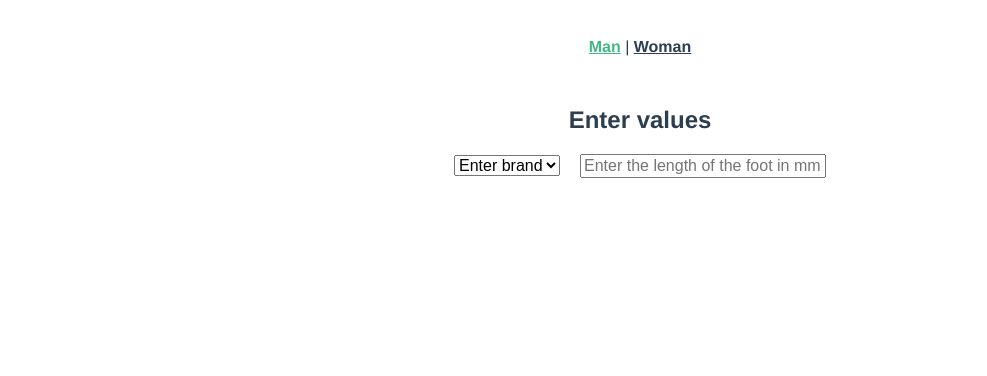
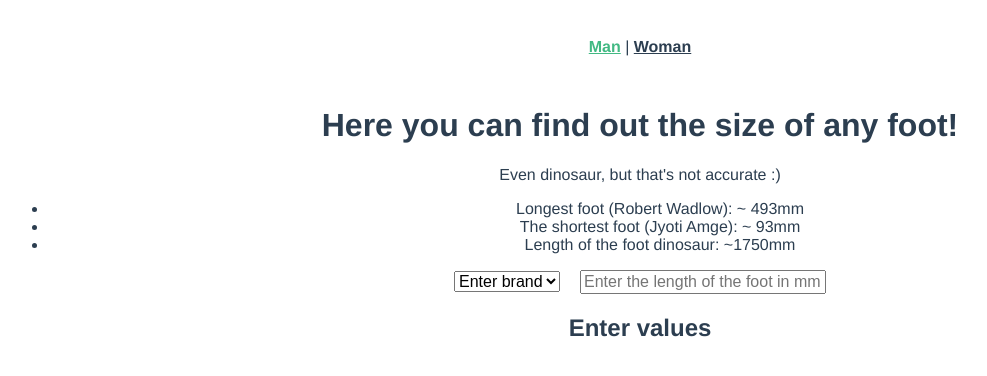
Before and after one commit to stvvvvvv/find-your-size, a Vue app: page /#/ in a window 1280 px wide. Shown: the top 376 px of the page, without its empty margins (0-987 px from the left). Built offline with nearby package versions, Linux system fonts and the light colour scheme.

Commit message:
Foot size - done!

```diff
--- a/src/views/Home.vue
+++ b/src/views/Home.vue
@@ -1,10 +1,12 @@
 <template>
   <div class="footwear">
-    <transition name="fade">
-      <h2>
-        {{ messageNew () }}
-      </h2>
-    </transition>
+    <h1>Here you can find out the size of any foot!</h1>
+    <p>Even dinosaur, but that's not accurate :)</p>
+    <ul>
+      <li>Longest foot (Robert Wadlow): ~ 493mm</li>
+      <li>The shortest foot (Jyoti Amge): ~ 93mm</li>
+      <li>Length of the foot dinosaur: ~1750mm</li>
+    </ul>
     <select class="footwear__select" v-model="selectedValue">
       <option disabled value="">Enter brand</option>
       <option value="1">Adidas</option>
@@ -19,6 +21,9 @@
       v-on:input="inputChange"
       placeholder="Enter the length of the foot in mm"
     />
+    <h2>
+        {{ messageNew () }}
+      </h2>
     <transition name="fade">
       <div
         class="container"
@@ -28,15 +33,17 @@
           <tbody>
             <tr>
               <td>EUR</td>
-              <td>US</td>
+              <td>US (men)</td>
+              <td>US (women)</td>
               <td>UK</td>
               <td>RU</td>
             </tr>
             <tr>
-              <td>1</td>
-              <td>2</td>
-              <td>3</td>
-              <td>4</td>
+              <td>{{ Math.round((Number(inputValue) + (2 * 6.6666)) / 6.6666) }}</td>
+              <td>{{ Math.round((Number(inputValue) + (2 * 8.4666)) / 8.4666 - 24) }}</td>
+              <td>{{ Math.round((Number(inputValue) + (2 * 8.4666)) / 8.4666 - 23) }}</td>
+              <td>{{ Math.round((Number(inputValue) + (2 * 8.4666)) / 8.4666 - 25) }}</td>
+              <td>{{ Math.round((Number(inputValue) + (2 * 6.6666)) / 6.6666 - 1) }}</td>
             </tr>
           </tbody>
         </table>
@@ -54,13 +61,7 @@ export default {
   data () {
     return {
       inputValue: '',
-      selectedValue: '',
-      sizes: ({
-        sizeEUR: '',
-        sizeUK: '',
-        sizeUS: '',
-        sizeCM: ''
-      })
+      selectedValue: ''
     }
   },
   methods: {
```
